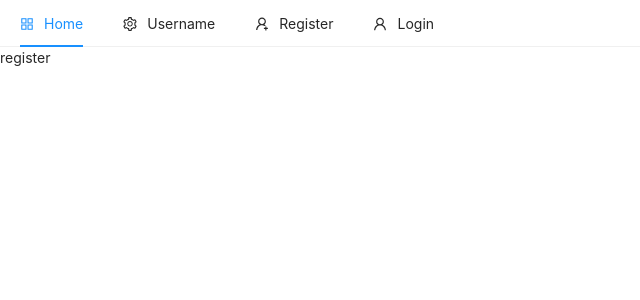
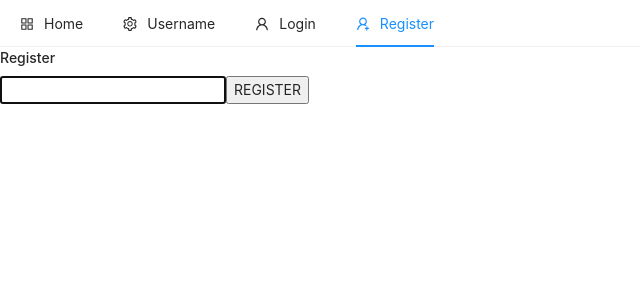
Before and after one commit to ZhouTian0716/zt-e-commerce, a React (Create React App) app in the folder client/: page /register in a window 1280 px wide. Shown: the top 300 px of the page, without its empty margins (0-640 px from the left). Built offline with nearby package versions, Linux system fonts and the light colour scheme.

Commit message:
section 16

```diff
--- a/client/package.json
+++ b/client/package.json
@@ -8,10 +8,13 @@
     "@testing-library/react": "^11.2.7",
     "@testing-library/user-event": "^12.8.3",
     "antd": "^4.16.11",
+    "dotenv": "^8.2.0",
+    "firebase": "^8.9.1",
     "react": "^17.0.2",
     "react-dom": "^17.0.2",
     "react-router-dom": "^5.2.0",
     "react-scripts": "4.0.3",
+    "react-toastify": "^7.0.4",
     "web-vitals": "^1.1.2"
   },
   "scripts": {
--- a/client/src/components/nav/Header.js
+++ b/client/src/components/nav/Header.js
@@ -1,12 +1,18 @@
 import React, { useState } from 'react'
 import { Menu } from 'antd';
 import { AppstoreOutlined, SettingOutlined, UserOutlined, UserAddOutlined } from '@ant-design/icons';
-
+import { Link } from 'react-router-dom';
 
 const { SubMenu, Item } = Menu;
 
 const Header = () => {
-    const [current, setCurrent] = useState('home');
+    // Url triggle nav tab re-render
+    let currentRoute = window.location.pathname.substring(1);
+    if (!currentRoute){
+        currentRoute = "home"
+    }
+
+    const [current, setCurrent] = useState(currentRoute);
 
     const handleClick = (e) => {
         setCurrent(e.key)
@@ -15,7 +21,7 @@ const Header = () => {
     return (
         <Menu style={{display: 'block'}} onClick={handleClick} selectedKeys={[current]} mode="horizontal">
             <Item key="home" icon={<AppstoreOutlined />}>
-                Home
+                <Link to="/">Home</Link>
             </Item>
 
             <SubMenu icon={<SettingOutlined />} title="Username">
@@ -23,13 +29,14 @@ const Header = () => {
                 <Item key="setting:2">Option 2</Item>
             </SubMenu>
 
-            <Item className="float-right" key="register" icon={<UserAddOutlined />} >
-                Register
+            <Item key="login" icon={<UserOutlined />} className="float-right">
+                <Link to="/login">Login</Link>
             </Item>
 
-            <Item key="login" icon={<UserOutlined />} className="float-right">
-                Login
+            <Item className="float-right" key="register" icon={<UserAddOutlined />} >
+                <Link to="/register">Register</Link>
             </Item>
+
         </Menu>
     )
 }
--- /dev/null
+++ b/client/src/firebase.js
@@ -0,0 +1,27 @@
+import firebase from "firebase/app";
+import "firebase/auth";
+
+// firebase config
+const config = {
+  // apiKey: process.env.FIREBASE_API_KEY,
+  // authDomain: process.env.FIREBASE_AUTH_DOMAIN,
+  // projectId: process.env.FIREBASE_PROJECT_ID,
+  // storageBucket: process.env.FIREBASE_STORAGE_BUCKET,
+  // messagingSenderId: process.env.FIREBASE_MESSAGING_SENDER_ID,
+  // appId: process.env.FIREBASE_APP_ID,
+  apiKey: 'AIzaSyAv57jCOuApQog5OxYdmHpmgTnGiluPDfs',
+  authDomain: 'zt-e-commerce.firebaseapp.com',
+  projectId: 'zt-e-commerce',
+  storageBucket: 'zt-e-commerce.appspot.com',
+  messagingSenderId: '875825363401',
+  appId: '1:875825363401:web:4c1101e259bd83f5545018',
+};
+// initialize firebase app
+if (!firebase.apps.length) {
+  firebase.initializeApp(config);
+}
+
+// export
+// export default firebase;
+export const auth = firebase.auth();
+export const googleAuthProvider = new firebase.auth.GoogleAuthProvider();
--- a/client/src/pages/auth/Register.js
+++ b/client/src/pages/auth/Register.js
@@ -1,9 +1,49 @@
-import React from 'react'
+import React, { useState } from 'react';
+import { auth } from '../../firebase';
+import { toast, ToastContainer } from 'react-toastify';
+import 'react-toastify/dist/ReactToastify.css';
 
 function Register() {
+    const [email, setEmail] = useState('');
+
+    const handleSubmit = async (e) => {
+        e.preventDefault();
+        const config = {
+            url:'http://localhost:3000/register/complete',
+            handleCodeInApp:true
+        }
+
+        await auth.sendSignInLinkToEmail(email, config);
+        toast.success(`Email is sent to ${email}. Please check to complete your registration.`)
+        window.localStorage.setItem('emailForRegistration', email);
+        setEmail('');
+    };
+
+    const registerForm = () => (
+        <form onSubmit={handleSubmit}>
+            <input
+                onChange={(e) => {setEmail(e.target.value)}}
+                type="email"
+                className="form-control"
+                value={email}
+                autoFocus
+            />
+            <button type="submit" className="btn btn-raised mt-3">
+                REGISTER
+            </button>
+        </form>
+    )
+
     return (
-        <div>
-            <p>register</p>
+        <div className="container p-5">
+            <div className="row">
+                <div className="col-md-6 offset-md-3">
+                    <h4>Register</h4>
+                    <ToastContainer />
+                    {registerForm()}
+                </div>
+            </div>
+
         </div>
     )
 }
```
Also changed, not shown: client/src/logo.svg (deleted), 1 other file (tests, documents, lock files or other folders).
